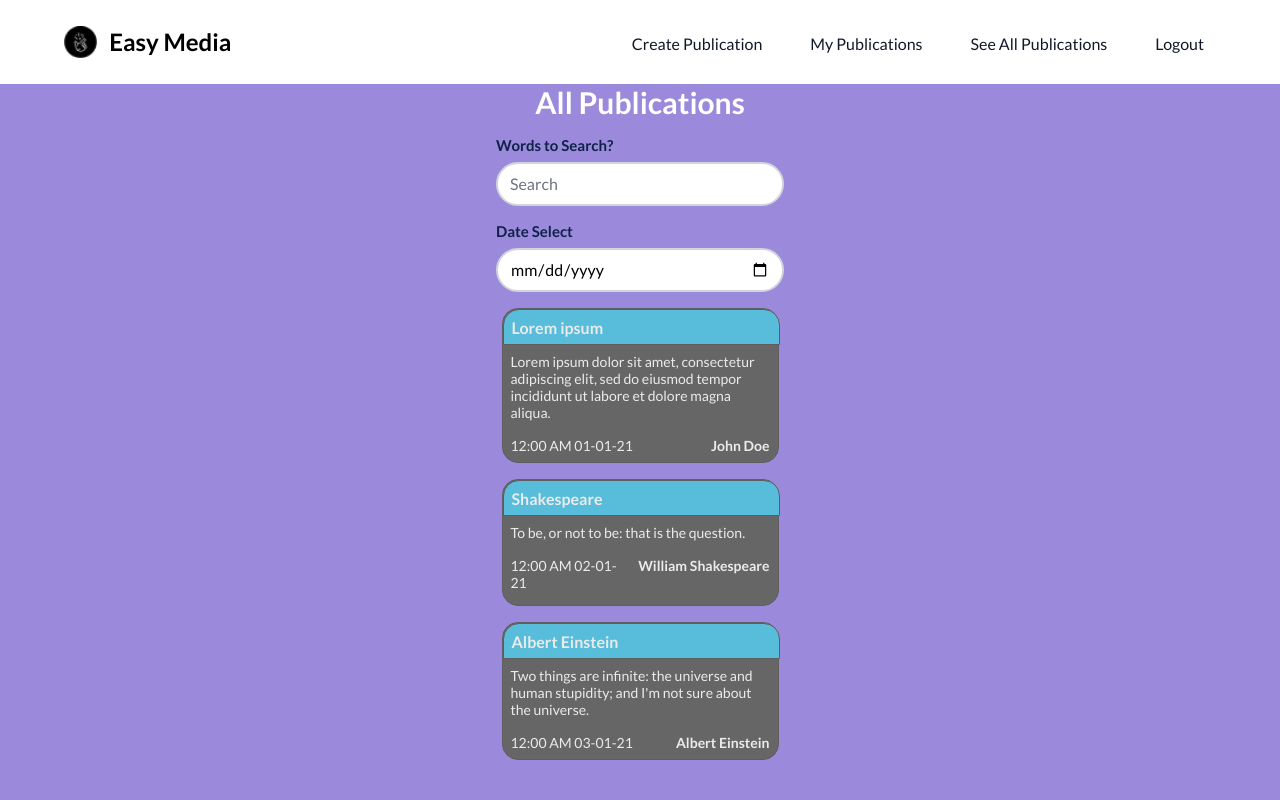
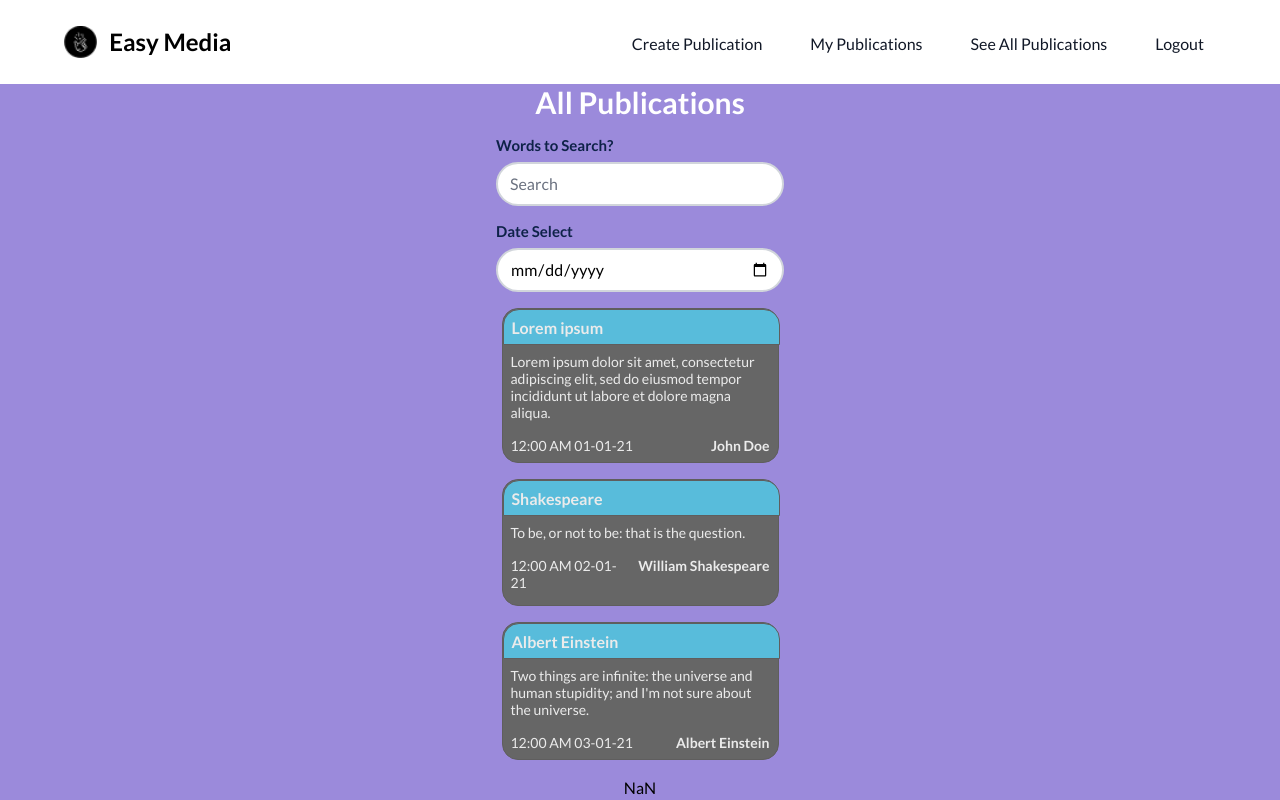
Before and after one commit to savg92/easyMeadia, an Angular app in the folder frontend/: page /notes in a window 1280 px wide. Built offline with nearby package versions, Linux system fonts and the light colour scheme; no server answers.

Commit message:
Add pagination functionality to notes list component

```diff
--- a/frontend/src/app/pages/notes-list/notes-list.component.html
+++ b/frontend/src/app/pages/notes-list/notes-list.component.html
@@ -30,7 +30,14 @@
 		*ngIf="notes.length > 0"
 		class="flex flex-col items-center justify-center gap-4"
 	>
-		<li *ngFor="let note of notes">
+		<li
+			*ngFor="
+				let note of notes
+					| slice
+						: (currentPage - 1) * notesPerPage
+						: currentPage * notesPerPage
+			"
+		>
 			<app-note
 				[noteTitle]="note.title"
 				[noteText]="note.body"
@@ -38,12 +45,23 @@
 				[user]="note.User?.name"
 			></app-note>
 		</li>
+		<button
+			*ngFor="
+				let page of [].constructor(Math.ceil(notes.length / notesPerPage))
+			"
+			(click)="changePage(page + 1)"
+		>
+			{{ page + 1 }}
+		</button>
 	</ul>
 	<div
 		*ngIf="notes.length === 0"
 		class="flex flex-col items-center justify-center gap-4"
 	>
-		<img src="../../../assets/noNote.svg" alt="No notes found" />
+		<img
+			src="../../../assets/noNote.svg"
+			alt="No notes found"
+		/>
 		<p class="text-center text-gray-500 text-2xl">Nothing to see here</p>
 	</div>
 </main>
--- a/frontend/src/app/pages/notes-list/notes-list.component.ts
+++ b/frontend/src/app/pages/notes-list/notes-list.component.ts
@@ -86,5 +86,13 @@ export class NotesListComponent {
 		}
 	}
 
+	currentPage = 1;
+	notesPerPage = 10;
+
+	Math = Math;
+
+	changePage(page: number) {
+		this.currentPage = page;
+	}
 
 }
```
